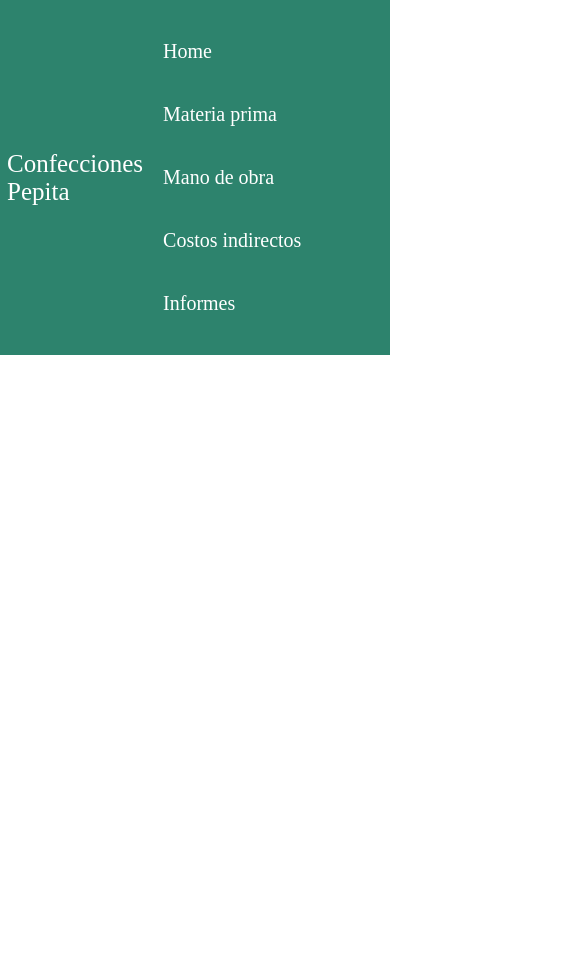
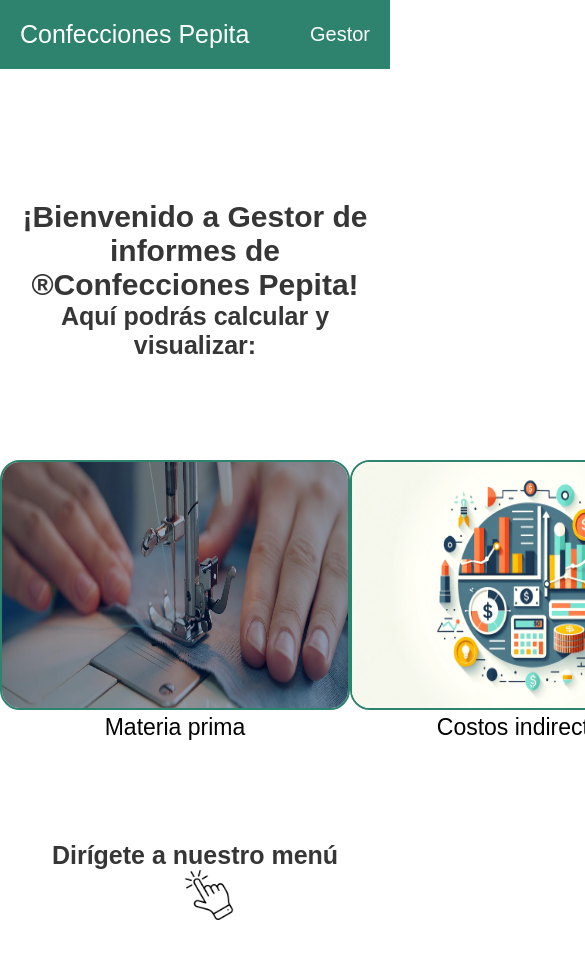
Before and after one commit to ItsAlexdro28/Confecciones-Pepita, a website built with Vite: page index.html in a window 390 px wide. Shown: the top 958 px of the page, 585 px wide, since content can reach past the window. Before the commit the page ends 844 px from the top, so only its background shows below. Built offline with nearby package versions, Linux system fonts and the light colour scheme; a web font is replaced by a local one.

Commit message:
primera pagina terminada :lipstick:

```diff
--- a/index.html
+++ b/index.html
@@ -13,6 +13,8 @@
         <header>
           <a href="#" class="logo">Confecciones Pepita</a>
 
+          <input type="checkbox" id="menu-bar">
+          <label for="menu-bar">Gestor</label>
           <nav class="navbar">
             <ul>
               <li><a href="#">Home</a></li>
@@ -40,6 +42,34 @@
             </ul>
           </nav>
         </header>
+
+        <div id="main">
+          <h2>¡Bienvenido a Gestor de informes de  ®Confecciones Pepita!</h2>
+          <h3>Aquí podrás calcular y visualizar:</h3>
+          <p></p>
+          <div class="cuadros-container">
+          <div class="cuadros">
+            <img src="public/images/manoObra.jpg" class="cuadros-img">
+            <p>Materia prima</p>
+          </div>
+          <div class="cuadros">
+            <img src="public/images/estructura-costos.webp" class="cuadros-img">
+            <p>Costos indirectos</p>
+          </div>
+          <div class="cuadros">
+            <img src="public/images/tela.webp" class="cuadros-img">
+            <p>Mano de obra</p>
+          </div>
+          <div class="cuadros">
+            <img src="public/images/informes.jpg" class="cuadros-img">
+            <p>Informes de producción</p>
+          </div>
+        </div>
+
+        <h4>Dirígete a nuestro menú</h4>
+        <img src="public/images/hacer-clic.png" class="click">
+      </div>
+
       </div>
 
   </body>
--- a/public/css/style.css
+++ b/public/css/style.css
@@ -1,3 +1,4 @@
+@import url('https://fonts.googleapis.com/css2?family=Freeman&display=swap');
 *{
     margin: 0;
     padding: 0;
@@ -7,6 +8,7 @@
 
 body{
     min-height: 100vh;
+    font-family: "Freeman", sans-serif;
 }
 
 header{
@@ -61,3 +63,89 @@
 header .navbar ul li:hover > ul{
     display: inline;
 }
+
+#menu-bar{
+    display: none;
+}
+
+header label {
+    font-size: 20px;
+    cursor: pointer;
+    color: white;
+    display: none;
+
+}
+#main h2{
+    margin-top: 200px;
+    text-align: center;
+    font-size: 30px;
+    color:rgb(54, 54, 54)
+}
+#main h3{
+    font-size: 25px;
+    text-align: center;
+    color:rgb(54, 54, 54)
+}
+.cuadros-container{
+    display: flex;
+    margin-top: 100px;
+    justify-content: space-around;
+}
+.cuadros-img{
+    width: 350px;
+    height: 250px;
+    border-radius: 20px;
+    border: solid 2px #2D836D;
+}
+.cuadros p{
+    font-size: 23px;
+    text-align: center;
+}
+#main h4{
+    margin-top: 100px;
+    font-size: 25px;
+    text-align: center;
+    color:rgb(54, 54, 54)
+}
+.click{
+    width: 50px;
+    position: absolute;
+    right: 40%;
+}
+
+
+@media(max-width:991px){
+    header {
+        padding: 20px;
+    }
+    header label {
+        display: initial;
+    }
+    header .navbar{
+        position: absolute;
+        top:100%;
+        left:0;
+        right: 0;
+        background-color: #2D836D;
+        border-top: 1px solid rgb(100, 98, 98);
+        display: none;
+    }
+    header .navbar ul li {
+        width: 100%;
+    }
+    header .navbar ul li ul {
+        position: relative;
+        width: 100%;
+    }
+    header .navbar ul li ul li{
+        background-color: #e9b4af;
+        height: 50px;
+    }
+    header .navbar ul li ul li ul{
+        width: 100%;
+        left: 0;
+    }
+    #menu-bar:checked ~ .navbar{
+        display: initial;
+    }
+}
```
Also changed, not shown: public/images/estructura-costos.webp (added), public/images/hacer-clic.png (added), public/images/informes.jpg (added), public/images/manoObra.jpg (added), public/images/tela.webp (added).
